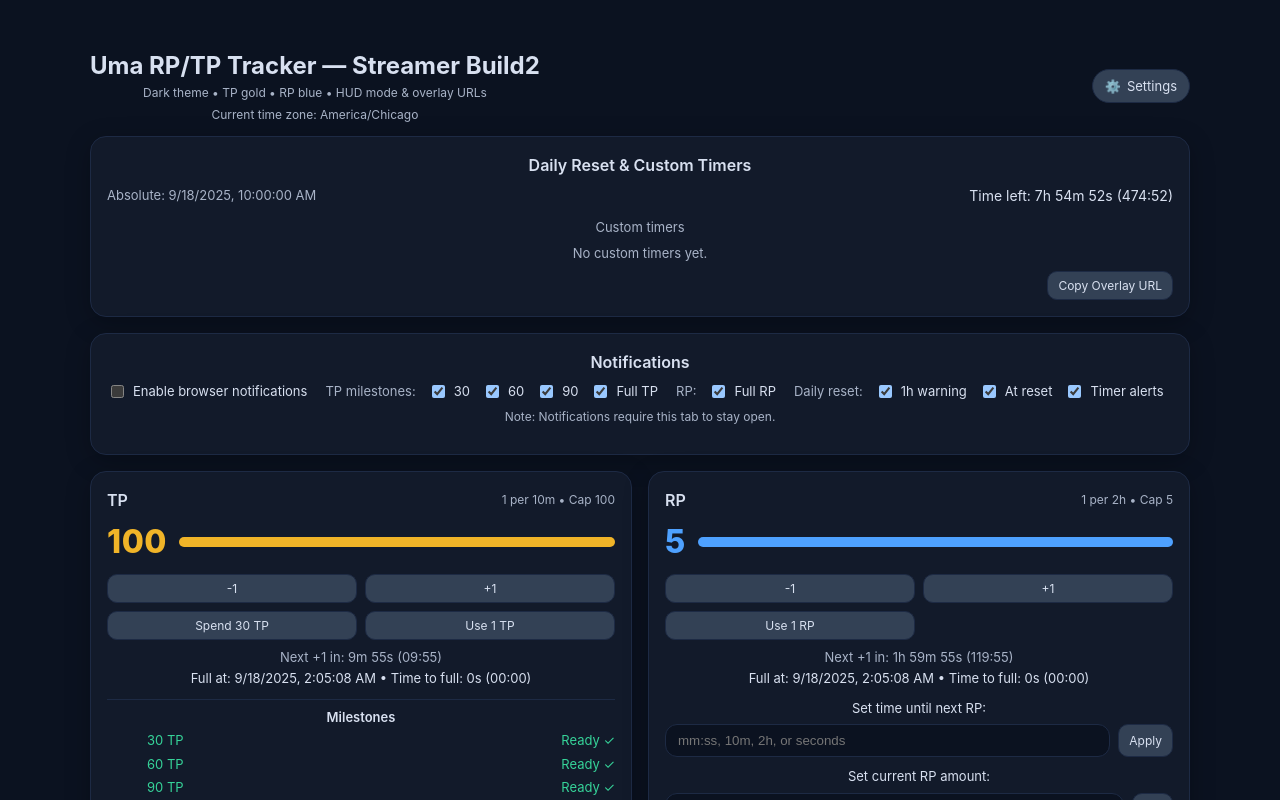
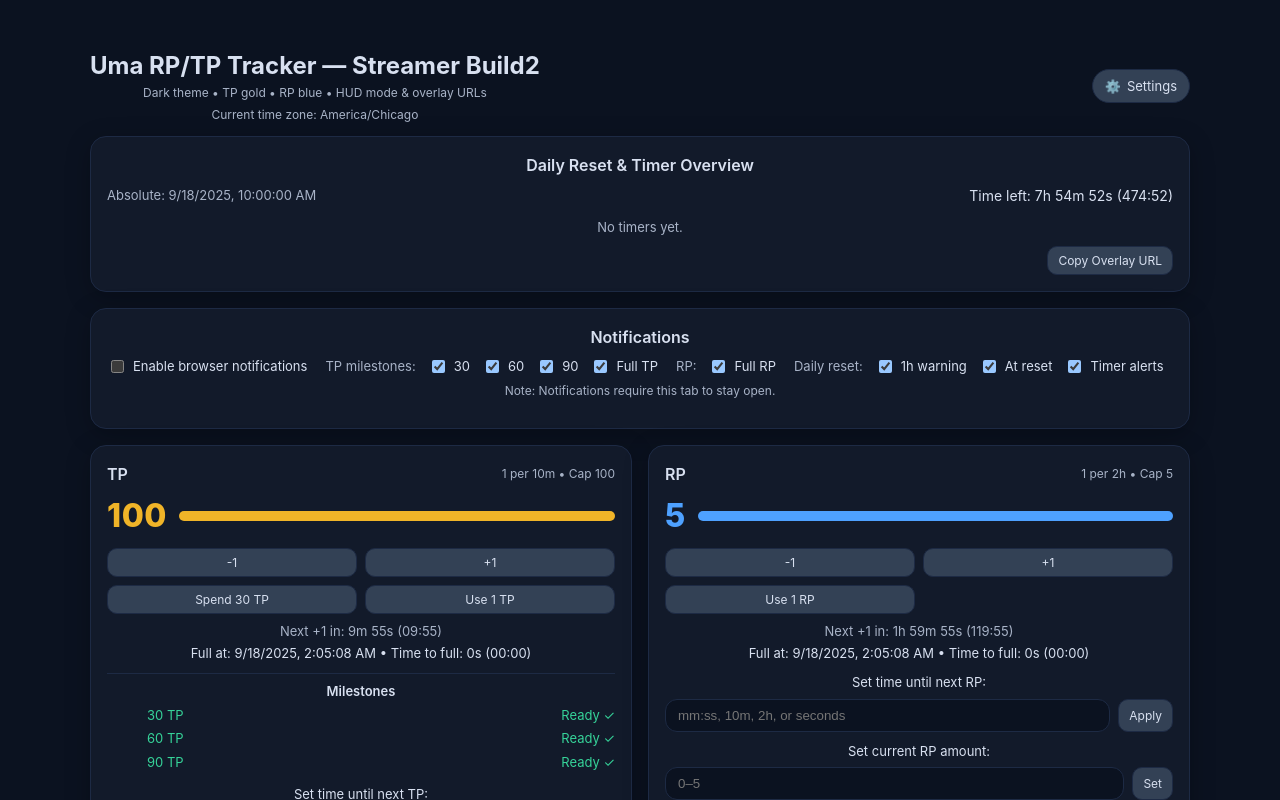
Before and after one commit to TwilightLilyy/Umamasume-Tracker, a React (Vite) app: page / in a window 1280 px wide. Shown: the top 800 px of the page. Built offline with nearby package versions, Linux system fonts and the light colour scheme.

Commit message:
Include exact timers in overview

```diff
--- a/src/App.tsx
+++ b/src/App.tsx
@@ -983,15 +983,29 @@ function TimerRow({ t, meta, onAddMinutes, onPause, onReset, onDelete, onCopy, o
   );
 }
 
-function TimerSummaryList({ timers }: { timers: TimerDisplayData[] }) {
-  if (!timers.length)
+interface TimerOverviewListProps {
+  timers: TimerDisplayData[];
+  absTimers: AbsTimer[];
+  timeZone: string;
+}
+
+function TimerOverviewList({ timers, absTimers, timeZone }: TimerOverviewListProps) {
+  if (!timers.length && !absTimers.length)
     return (
       <p style={{ color: COLOR.subtle, fontSize: 13, marginTop: 6, marginBottom: 0 }}>
-        No custom timers yet.
+        No timers yet.
       </p>
     );
-  return (
+
+  const zone = ensureTimeZone(timeZone);
+  const nowMs = now();
+  const sortedAbs = [...absTimers].sort((a, b) => a.ts - b.ts);
+
+  return (
+    <div style={{ display: "flex", flexDirection: "column", gap: 12 }}>
+      {timers.length > 0 && (
         <div style={{ display: "flex", flexDirection: "column", gap: 8 }}>
+          <div style={{ fontSize: 13, color: COLOR.subtle }}>Custom flexible timers</div>
           {timers.map((t) => {
             const label = t.label || "Timer";
             const status = t.isPaused
@@ -1053,6 +1067,47 @@ function TimerSummaryList({ timers }: { timers: TimerDisplayData[] }) {
               </div>
             );
           })}
+        </div>
+      )}
+
+      {sortedAbs.length > 0 && (
+        <div style={{ display: "flex", flexDirection: "column", gap: 8 }}>
+          <div style={{ fontSize: 13, color: COLOR.subtle }}>Exact date/time timers</div>
+          {sortedAbs.map((a) => {
+            const rem = Math.max(0, a.ts - nowMs);
+            return (
+              <div
+                key={a.id}
+                style={{
+                  background: COLOR.bg,
+                  border: `1px solid ${COLOR.border}`,
+                  borderRadius: 12,
+                  padding: 10,
+                }}
+              >
+                <div
+                  style={{
+                    display: "flex",
+                    justifyContent: "space-between",
+                    alignItems: "center",
+                    gap: 8,
+                  }}
+                >
+                  <span style={{ fontWeight: 600, wordBreak: "break-word" }}>
+                    {a.label || "Timer"}
+                  </span>
+                  <span style={{ color: COLOR.subtle, fontSize: 12 }}>
+                    {new Date(a.ts).toLocaleString(undefined, { timeZone: zone })}
+                  </span>
+                </div>
+                <div style={{ marginTop: 6, fontSize: 12, color: COLOR.subtle }}>
+                  Time left: {formatDHMS(rem)} ({formatMMSS(rem)})
+                </div>
+              </div>
+            );
+          })}
+        </div>
+      )}
     </div>
   );
 }
@@ -1743,11 +1798,14 @@ export default function UmaResourceTracker() {
         </Card>
       )}
 
-      <Card title="Daily Reset & Custom Timers">
+      <Card title="Daily Reset & Timer Overview">
         <CountdownRow targetMs={nextReset} timeZone={activeTimeZone} />
         <div style={{ marginTop: 12 }}>
-          <div style={{ fontSize: 13, color: COLOR.subtle, marginBottom: 6 }}>Custom timers</div>
-          <TimerSummaryList timers={timerSummary} />
+          <TimerOverviewList
+            timers={timerSummary}
+            absTimers={absTimers}
+            timeZone={activeTimeZone}
+          />
         </div>
         <RowRight>
           <SmallBtn onClick={() => copyOverlayURL("reset")}>Copy Overlay URL</SmallBtn>
```
Lines whose indentation alone changed are shown as unchanged.
